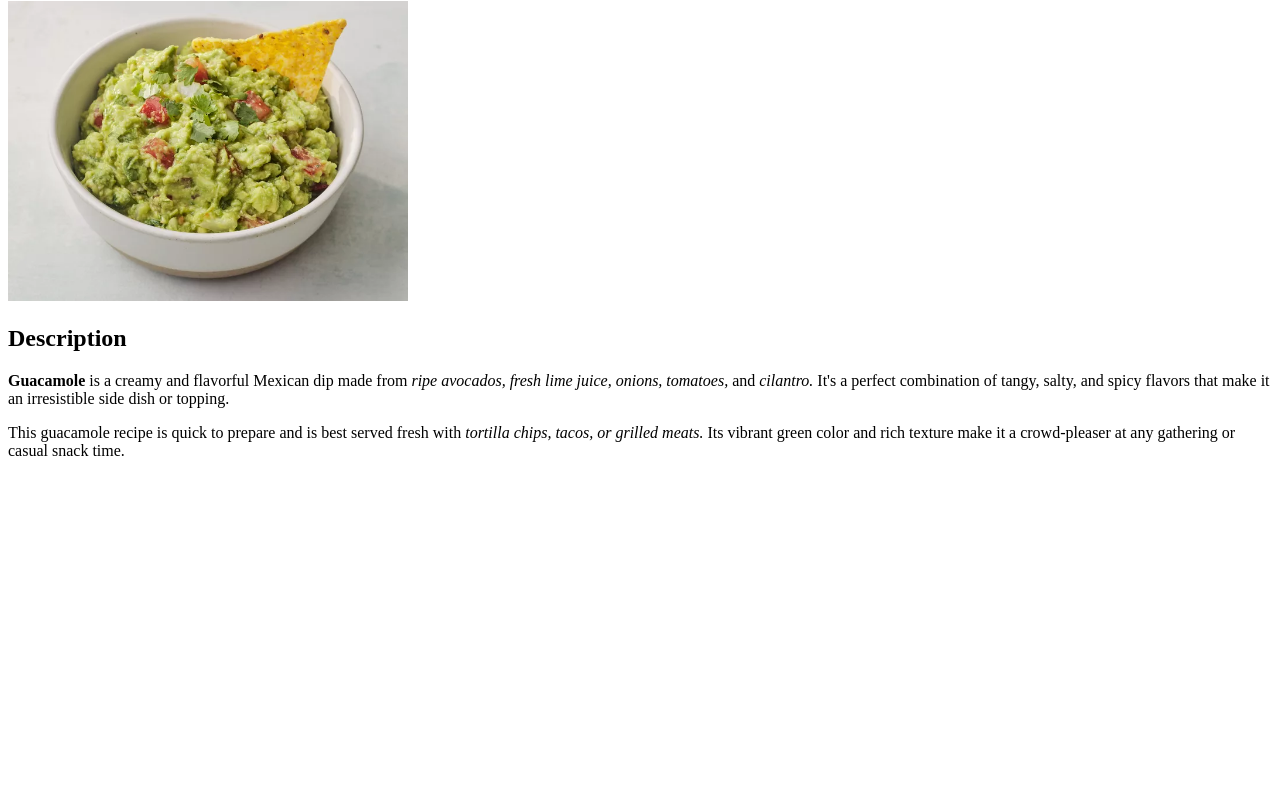
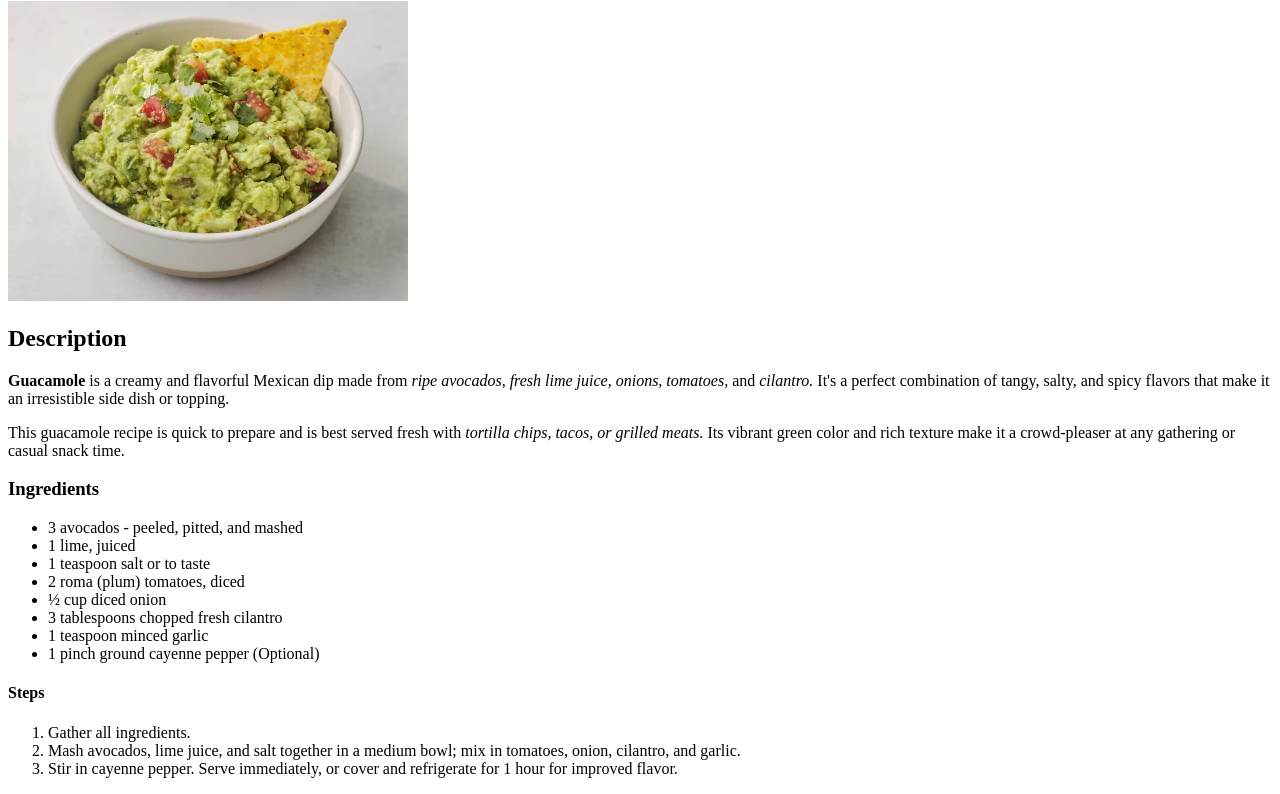
Before and after one commit to jenny001-ux/odin-recipes, a plain HTML site: page recipes/guacamole-recipe.html in a window 1280 px wide. Shown: the part 79-873 px from the top of the page. Before the commit the page ends 800 px from the top, so only its background shows below. Drawn offline with Linux system fonts and the light colour scheme.

Commit message:
add both the ingredients and steps section to the guacamole recipe page

```diff
--- a/recipes/guacamole-recipe.html
+++ b/recipes/guacamole-recipe.html
@@ -19,5 +19,38 @@
 
   <!-- Your content goes here -->
 
+  <h3>Ingredients</h3>
+
+  <ul>
+
+            <li>3 avocados - peeled, pitted, and mashed</li>
+
+            <li>1 lime, juiced</li>
+
+            <li>1 teaspoon salt or to taste</li>
+
+            <li>2 roma (plum) tomatoes, diced</li>
+
+            <li>½ cup diced onion</li>
+
+            <li>3 tablespoons chopped fresh cilantro</li>
+
+            <li>1 teaspoon minced garlic</li>
+
+            <li>1 pinch ground cayenne pepper (Optional)</li>
+
+
+ </ul>
+
+ <h4>Steps</h4>
+
+ <ol>
+
+    <li>Gather all ingredients.</li>
+    <li>Mash avocados, lime juice, and salt together in a medium bowl; mix in tomatoes, onion, cilantro, and garlic.</li>
+    <li>Stir in cayenne pepper. Serve immediately, or cover and refrigerate for 1 hour for improved flavor.</li>
+
+</ol>
+
 </body>
 </html>
```
